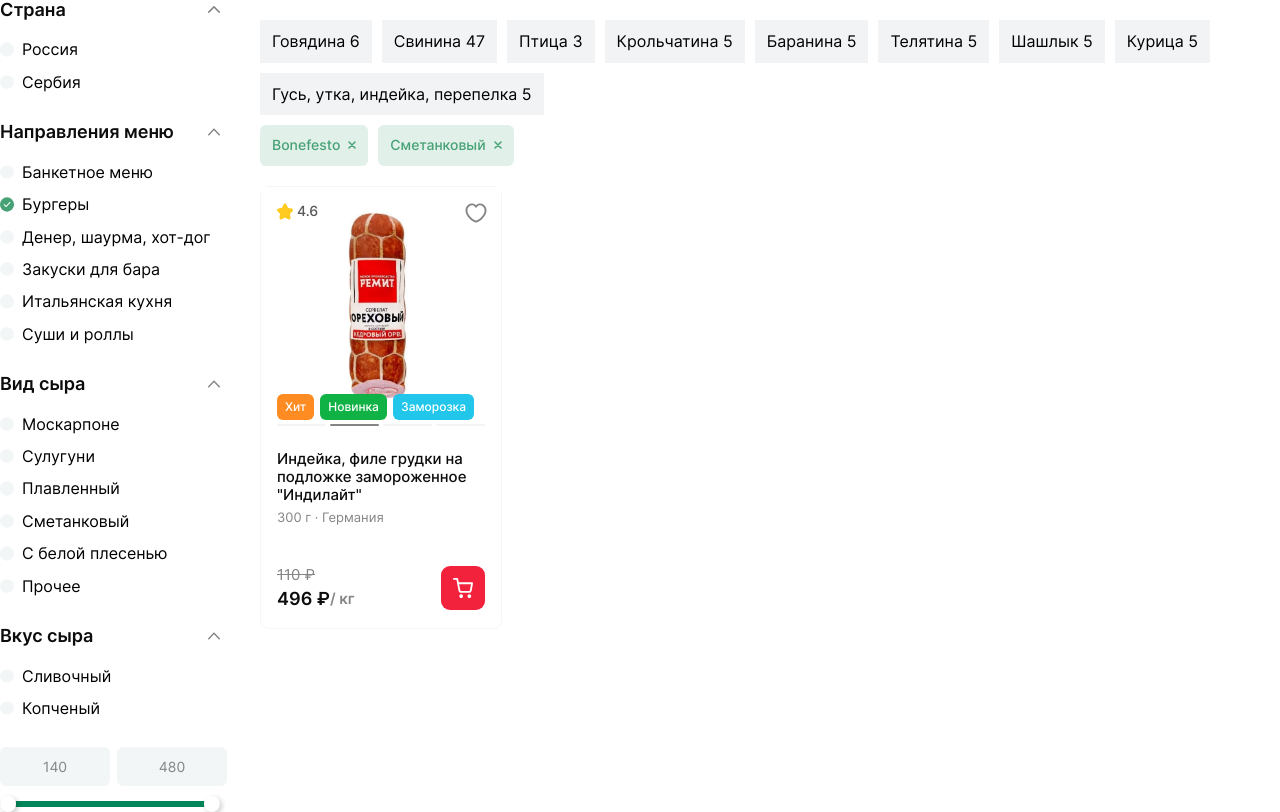
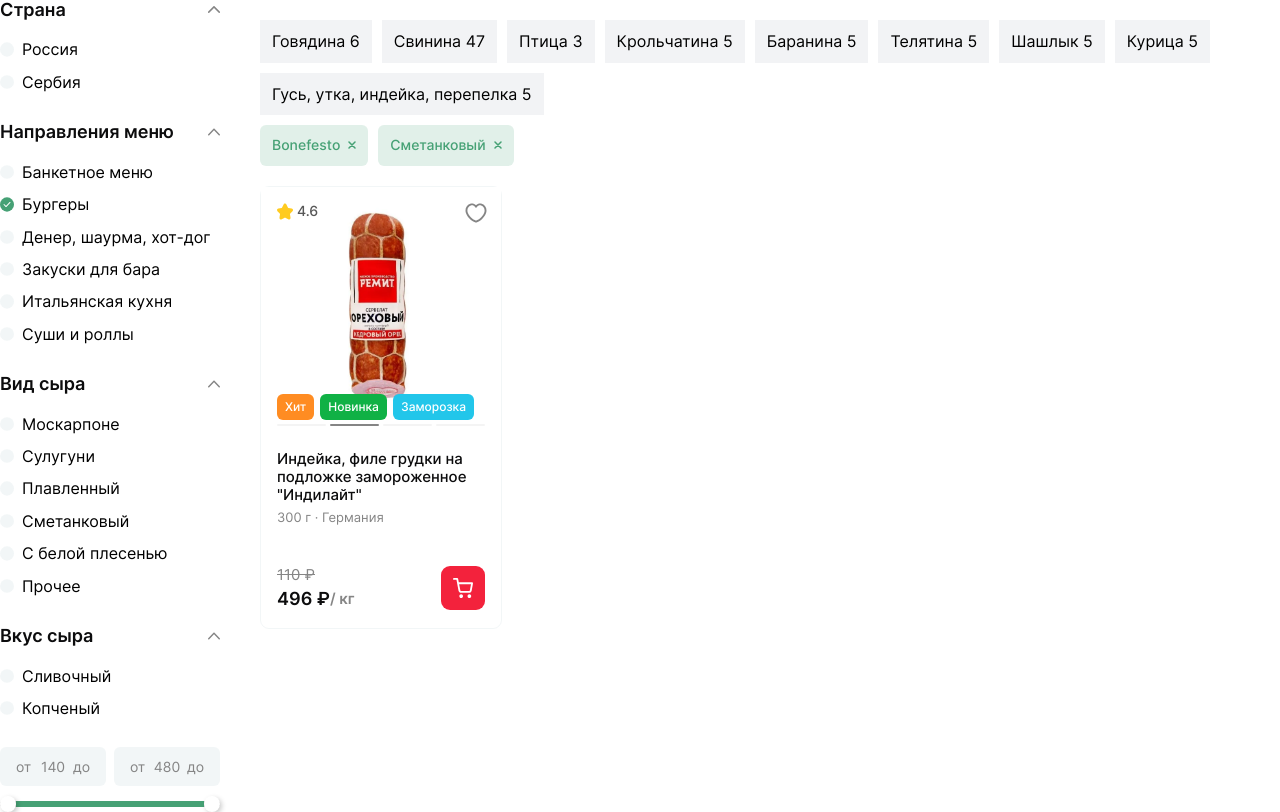
Before and after one commit to lusishoes/elite-task, a Vue app: page / in a window 1280 px wide. Shown: the part 225-1037 px from the top of the page. Built offline with nearby package versions, Linux system fonts and the light colour scheme.

Commit message:
feature/input-selectors fix

```diff
--- a/src/components/Input.vue
+++ b/src/components/Input.vue
@@ -87,8 +87,25 @@ const onInput = ({ target }) => {
 <template>
   <div class="range-inputs">
     <div class="minmax-inputs">
-    <input type="number" :step="step" v-model="sliderMinValue" class="minmax-input"/>
-    <input type="number" :step="step" v-model="sliderMaxValue" class="minmax-input"/>
+      <div class="minmax-inputs-wrapper">
+        <p class="minmax-inputs-text">
+          от
+        </p>
+        <p class="minmax-inputs-price">
+          до
+        </p>
+        <input type="number" :step="step" v-model="sliderMinValue" class="minmax-input" :min="min" :max="max"/>
+
+      </div>
+      <div class="minmax-inputs-wrapper">
+        <p class="minmax-inputs-text">
+          от
+        </p>
+        <p class="minmax-inputs-price">
+          до
+        </p>
+        <input type="number" :step="step" v-model="sliderMaxValue" class="minmax-input" :min="min" :max="max"/>
+      </div>
   </div>
   <div ref="slider" class="custom-slider minmax">
     <div class="minmax-indicator"></div>
@@ -121,6 +138,36 @@ const onInput = ({ target }) => {
 </div>
 </template>
 <style scoped>
+.minmax-inputs-text {
+  position: absolute;
+  font-size: 14px;
+  font-style: normal;
+  font-weight: 400;
+  line-height: 120%;
+  color: #858585;
+  left: 16px;
+  bottom: -3px;
+}
+
+.minmax-inputs-price {
+  position: absolute;
+  font-size: 14px;
+  font-style: normal;
+  font-weight: 400;
+  line-height: 120%;
+  color: #858585;
+  bottom: -3px;
+  right: 16px;
+}
+
+.range-inputs {
+  width: 220px;
+}
+.minmax-inputs-wrapper {
+  position: relative;
+  /* text-align: center; */
+}
+
 a,
 .green {
   text-decoration: none;
@@ -143,7 +190,7 @@ a,
 .indicator-input {
   position: relative;
   appearance: none;
-
+  /* width: 107px; */
   background: none;
   border-radius: 999px;
   z-index: 0;
@@ -231,7 +278,7 @@ a,
 .custom-slider .minmax-indicator::before {
   content: "";
   position: absolute;
-  background: #00865a;
+  background: #46A175;
   height: 100%;
   left: var(--progressLeft);
   right: var(--progressRight);
@@ -260,9 +307,9 @@ a,
 }
 
 .minmax-input {
-  width: 50px;
+  /* width: 50px; */
   background-color: rgba(93, 136, 150, 0.08);
-  width: 106px;
+  width: 102px;
   height: 37px;
   border-radius: 6px;
   border: none;
@@ -273,13 +320,18 @@ a,
   color: #858585;
   outline: none;
   text-align:center;
+  margin-left: 7px;
 }
 
 /* .minmax-input::-webkit-outer-spin-button, */
 .minmax-input::-webkit-inner-spin-button {
     -webkit-appearance: none;
 }
-.minmax-input:last-of-type {
-  margin-left: 7px;
+/* .minmax-input:nth-child(0) {
+  margin-left: 0;
+} */
+
+.minmax-input:last-child{
+  margin-left: 0;
 }
 </style>
```
